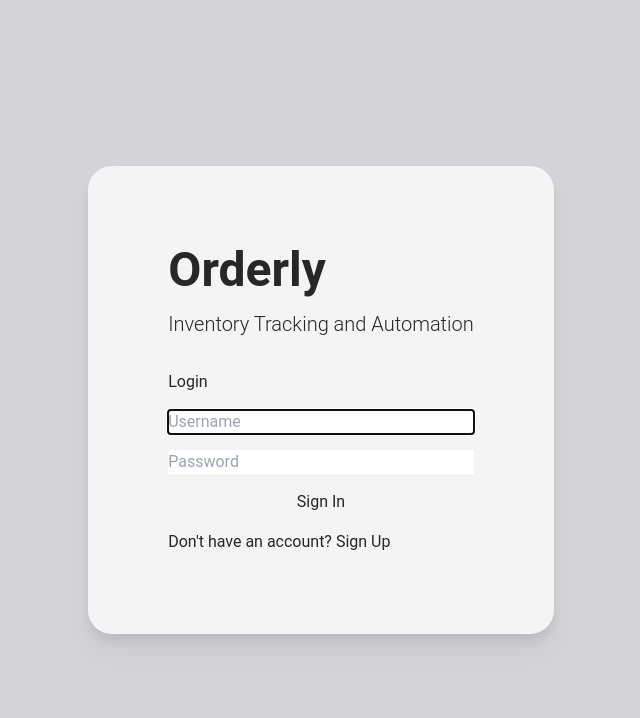
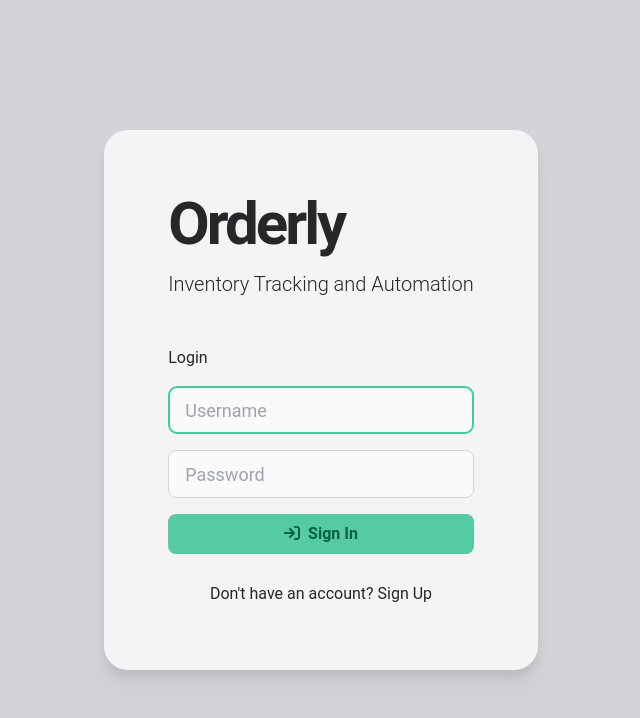
Before and after one commit to DallasSoftwareDevelopersTeamC/DSD_Team_C, a React (Vite) app in the folder client/: page /login in a window 1280 px wide. Shown: the top 718 px of the page, without its empty margins (319-959 px from the left). Built offline with nearby package versions, Linux system fonts and the light colour scheme; no server answers; a web font is replaced by a local one.

Commit message:
login page tailwind

```diff
--- a/client/src/components/Login/LoginWindow.jsx
+++ b/client/src/components/Login/LoginWindow.jsx
@@ -1,9 +1,9 @@
 import { useContext, useState } from "react";
 import { AuthContext } from "../../contexts/auth.context";
-import { useEffect } from "react";
 import { createUser, loginUser } from "../../services/userAPIcalls";
 import { useNavigate } from "react-router-dom";
-import Swal from "sweetalert2";
+import { FontAwesomeIcon } from "@fortawesome/react-fontawesome";
+import { faCheckCircle, faSignIn } from "@fortawesome/free-solid-svg-icons";
 
 export default function () {
   const authContext = useContext(AuthContext);
@@ -72,10 +72,12 @@ export default function () {
   };
 
   return (
-    <div className="bg-zinc-100 text-zinc-800 p-20 rounded-3xl drop-shadow-xl">
+    <div className="bg-zinc-100 text-zinc-800 p-16 flex flex-col gap-4 rounded-3xl drop-shadow-xl">
       <div className="flex flex-col gap-4">
-        <h1 className="text-5xl font-semibold">Orderly</h1>
-        <h3 className="text-xl font-light">Inventory Tracking and Automation</h3>
+        <h1 className="text-6xl font-bold tracking-tighter">Orderly</h1>
+        <h3 className="text-xl font-light">
+          Inventory Tracking and Automation
+        </h3>
       </div>
       <form className="flex flex-col gap-4 mt-8" onSubmit={handleSubmit}>
         {prompt ? (
@@ -97,7 +99,7 @@ export default function () {
               </div>
             )}
             {userLoginErrorPrompt && (
-              <div className="prompt">
+              <div className="">
                 <p>{userLoginErrorPrompt}</p>
                 <button
                   className="btn"
@@ -111,7 +113,7 @@ export default function () {
               </div>
             )}
             {userAddedErrorPrompt && (
-              <div className="prompt">
+              <div className="">
                 <p>{userAddedErrorPrompt}</p>
                 <button
                   className="btn"
@@ -128,12 +130,15 @@ export default function () {
         ) : (
           <>
             {loading ? (
-              <div className="circle-spinner" style={{ color: "#3b9893" }}></div>
+              <div
+                className="circle-spinner"
+                style={{ color: "#3b9893" }}
+              ></div>
             ) : (
               <>
-                <p className="input-header">{login ? "Login" : "Sign Up"}</p>
+                <p className="">{login ? "Login" : "Sign Up"}</p>
                 <input
-                  className="input"
+                  className="bg-zinc-50 border border-zinc-300 rounded-lg h-12 px-4 text-zinc-800 text-lg outline-emerald-400"
                   type="text"
                   id="username"
                   name="username"
@@ -142,7 +147,7 @@ export default function () {
                   autoFocus
                 />
                 <input
-                  className="input"
+                  className="bg-zinc-50 border border-zinc-300 rounded-lg h-12 px-4 text-zinc-800 text-lg outline-emerald-400"
                   type={login ? "password" : "text"}
                   id="password"
                   name="password"
@@ -150,15 +155,25 @@ export default function () {
                   autoComplete="current-password"
                 />
                 <button
-                  className="btn"
+                  className="bg-emerald-500/70 rounded-lg h-10 font-bold text-emerald-800"
                   type="submit"
                   id="submit-button"
                 >
-                  {login ? "Sign In" : "Submit"}
+                  {login ? (
+                    <>
+                      <FontAwesomeIcon icon={faSignIn} />
+                      <span className="ml-2">Sign In</span>
+                    </>
+                  ) : (
+                    <>
+                      <FontAwesomeIcon icon={faCheckCircle} />
+                      <span className="ml-2">Submit</span>
+                    </>
+                  )}
                 </button>
-                <div className="new-account-container">
+                <div className="flex justify-center">
                   <p
-                    className="new-account-link"
+                    className="hover:cursor-pointer mt-3"
                     onClick={() => {
                       setLogin(!login);
                     }}
```
Also changed, not shown: client/src/components/Login/loginWindow.css (deleted, +0 -201 lines).
